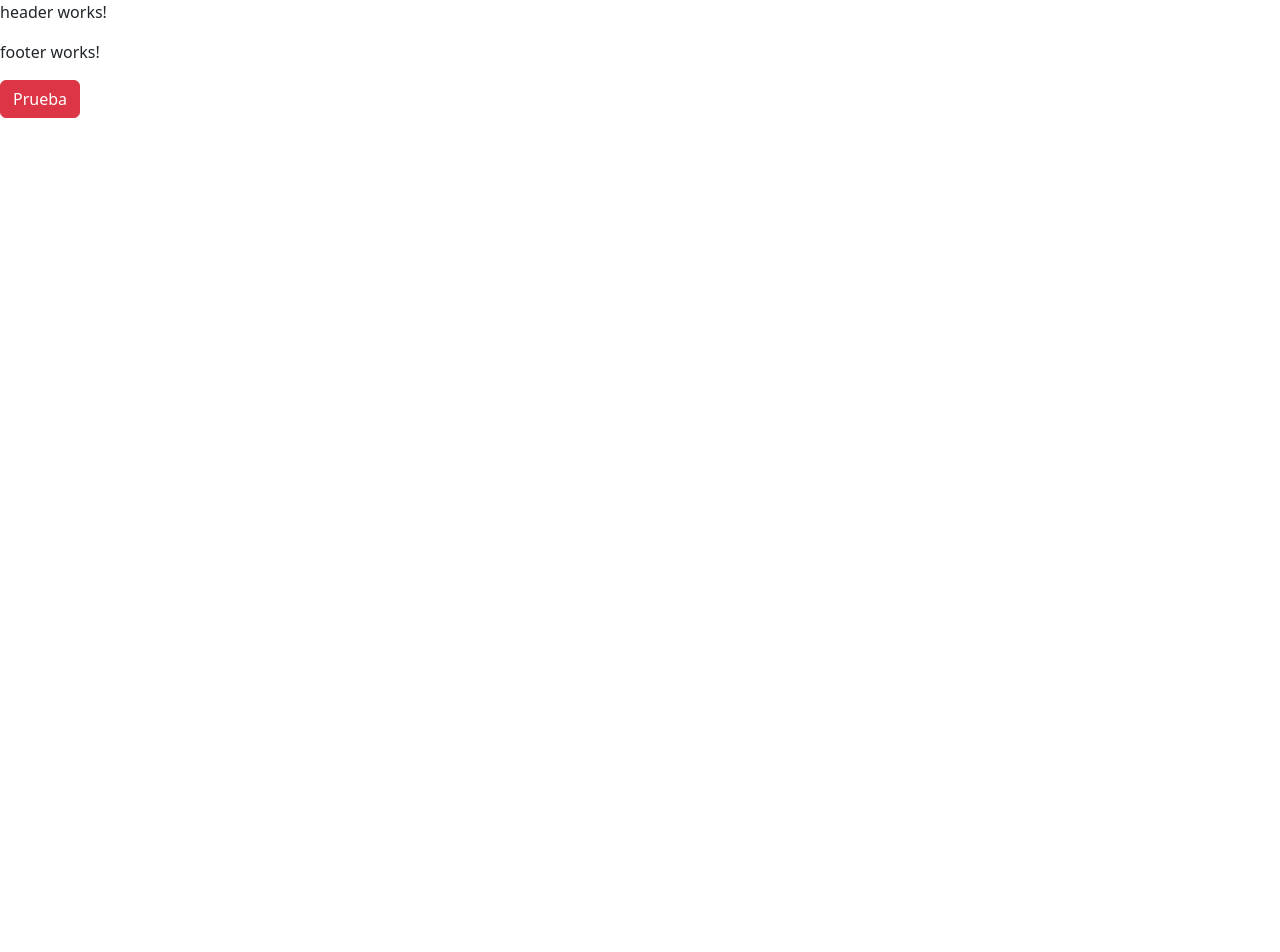
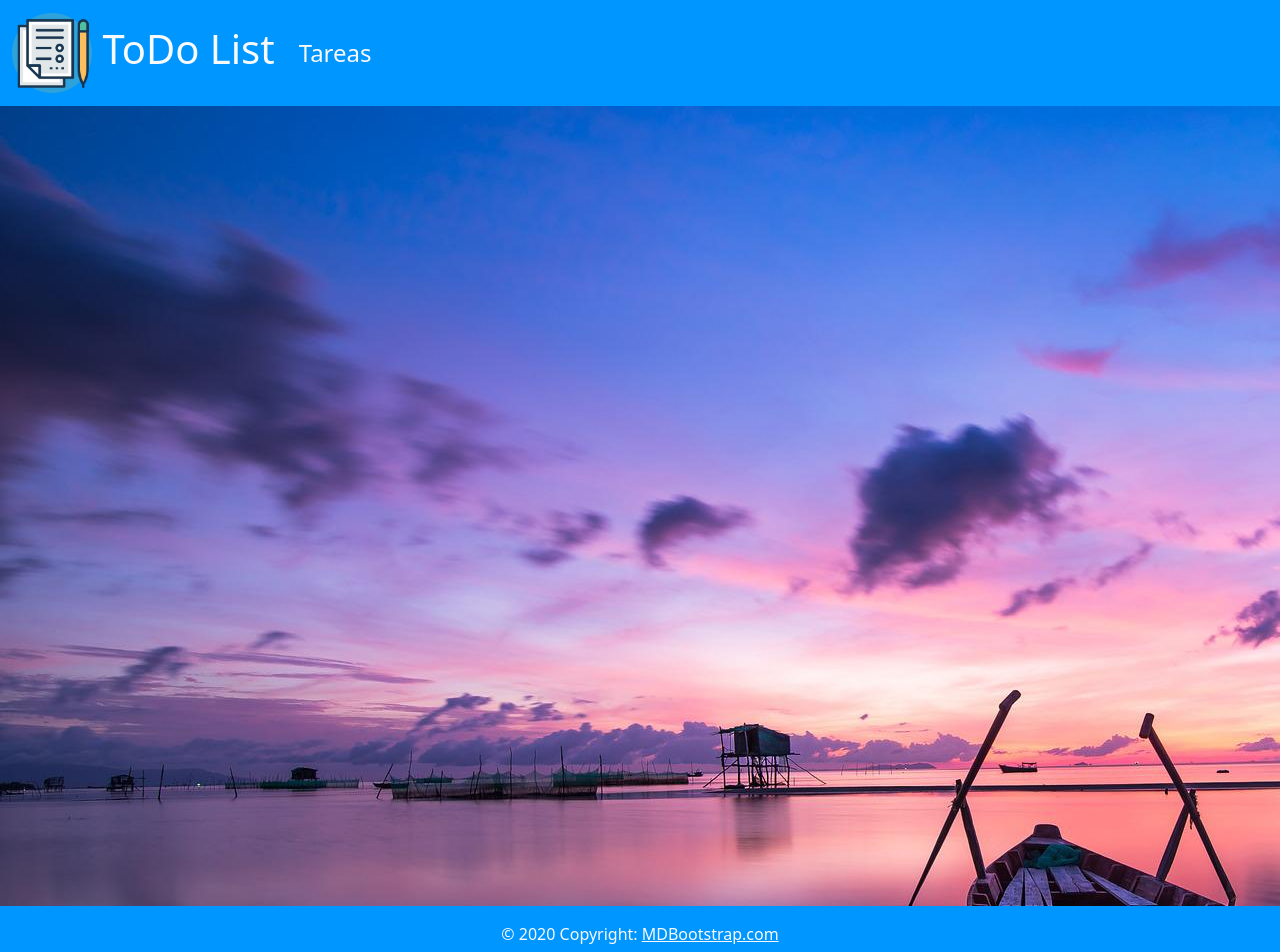
Before and after one commit to AlbertOneWay/Frontend-ToDo-List, an Angular app: page / in a window 1280 px wide. Shown: the top 952 px of the page. Before the commit the page ends 800 px from the top, so only its background shows below. Built offline with nearby package versions, Linux system fonts and the light colour scheme.

Commit message:
Diseño inicial Header and Footer

```diff
--- a/src/app/app.component.html
+++ b/src/app/app.component.html
@@ -1,7 +1,9 @@
 <app-header> </app-header>
 
-<div>
-<router-outlet></router-outlet>
+<div style="background-image: url(../assets/images/sunrise-gc9d9f0437_1920.jpg); height: 100vh;">
+  <div class="container"  >
+    <router-outlet style="background-color: white;"></router-outlet>
+  </div>
 </div>
 
 <app-footer></app-footer>
--- a/src/app/public/template/footer/footer.component.html
+++ b/src/app/public/template/footer/footer.component.html
@@ -1 +1,8 @@
-<p>footer works!</p>
+<footer class="bg-light text-center text-lg-start text-light">
+    <!-- Copyright -->
+    <div class="text-center p-3 " style="background-color: #0096FF;">
+      © 2020 Copyright:
+      <a class="text-light" href="https://mdbootstrap.com/">MDBootstrap.com</a>
+    </div>
+    <!-- Copyright -->
+</footer>
--- a/src/app/public/template/header/header.component.css
+++ b/src/app/public/template/header/header.component.css
@@ -0,0 +1,3 @@
+.navbar{
+    background-color: #0096FF;
+}
--- a/src/app/public/template/header/header.component.html
+++ b/src/app/public/template/header/header.component.html
@@ -1 +1,16 @@
-<p>header works!</p>
+<nav class="navbar navbar-expand-lg navbar-light ">
+    <div class="container-fluid">
+        <a href="#" class="navbar-brand text-light fs-1">
+            <img src="../../../../assets/images/747094.png" height="80" alt="CoolBrand">
+            ToDo List
+        </a>
+        <button type="button" class="navbar-toggler" data-bs-toggle="collapse" data-bs-target="#navbarCollapse">
+            <span class="navbar-toggler-icon"></span>
+        </button>
+        <div class="collapse navbar-collapse" id="navbarCollapse">
+            <div class="navbar-nav">
+                <a href="#" class="nav-item nav-link active text-light fs-4"> Tareas </a>
+            </div>
+        </div>
+    </div>
+</nav>
--- a/src/index.html
+++ b/src/index.html
@@ -9,6 +9,5 @@
 </head>
 <body>
   <app-root></app-root>
-  <button class="btn btn-danger"> Prueba</button>
 </body>
 </html>
```
Also changed, not shown: src/assets/images/747094.png (added), src/assets/images/sunrise-gc9d9f0437_1920.jpg (added).
